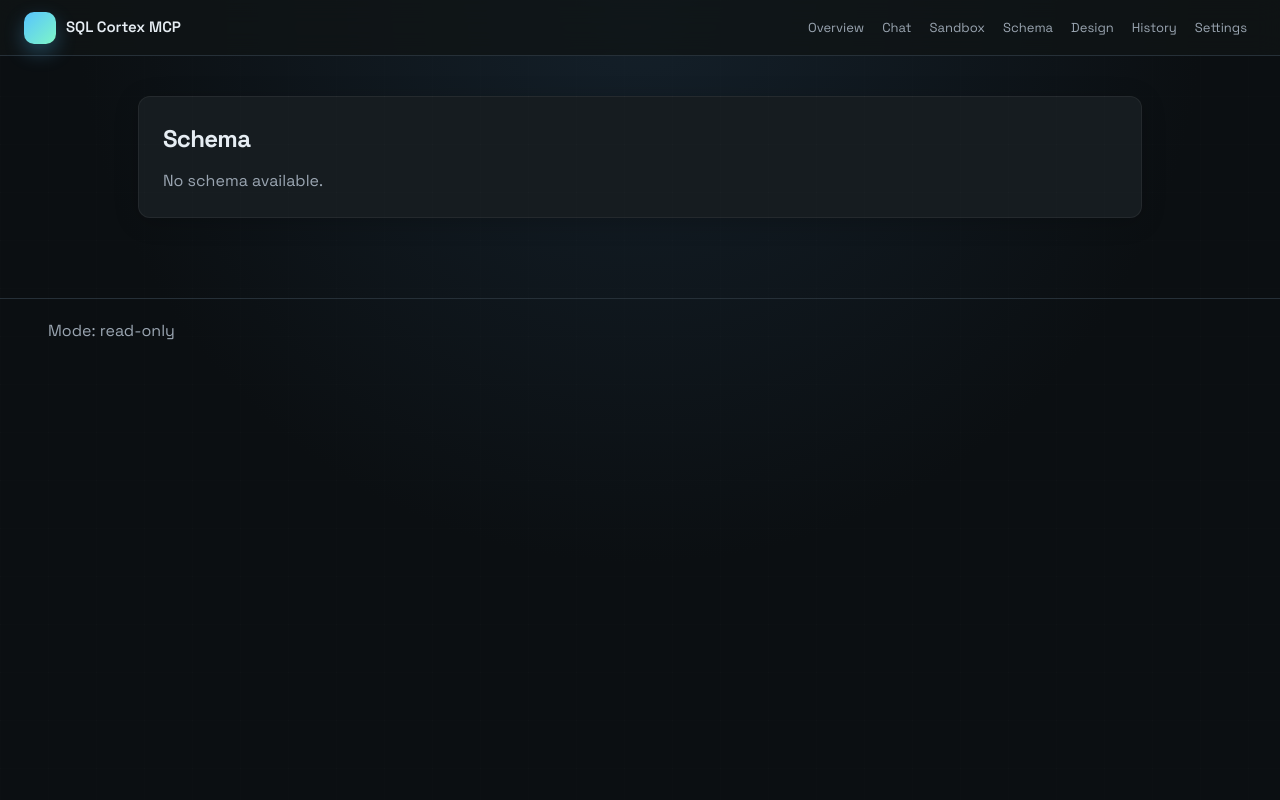
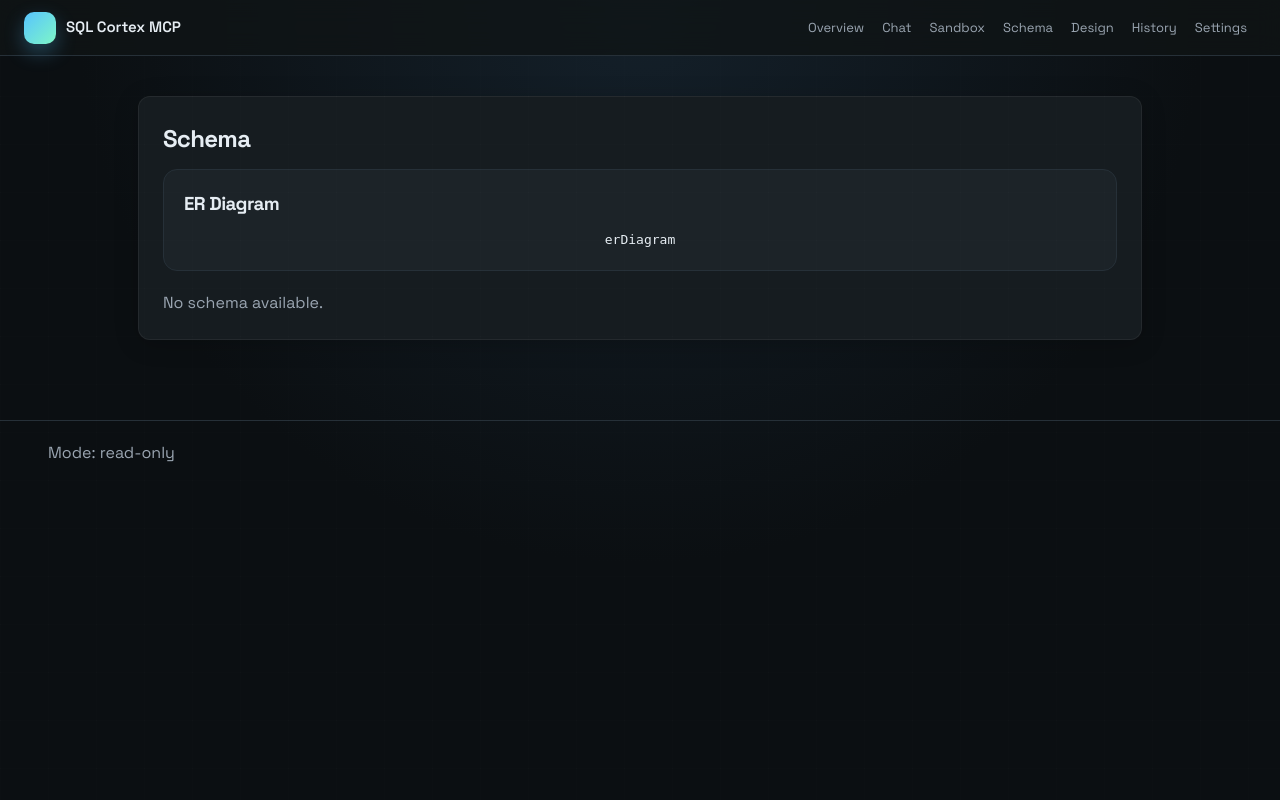
Before and after one commit to loglux/sql-cortex-mcp, a FastAPI app: page /schema in a window 1280 px wide. Run offline with FastAPI, Linux system fonts and the light colour scheme; some libraries are stand-ins or nearby versions.

Commit message:
Add Mermaid ER diagram to schema page showing table relationships

```diff
--- a/app/web/static/styles.css
+++ b/app/web/static/styles.css
@@ -280,6 +280,25 @@ textarea:hover {
 
 .muted {
   color: var(--muted);
+}
+
+.er-diagram {
+  background: var(--panel-2);
+  border: 1px solid var(--border);
+  border-radius: 14px;
+  padding: 20px;
+  margin-bottom: 20px;
+  overflow-x: auto;
+}
+
+.er-diagram h3 {
+  margin-bottom: 12px;
+}
+
+.er-diagram .mermaid {
+  background: transparent;
+  display: flex;
+  justify-content: center;
 }
 
 .schema-grid {
--- a/app/web/templates/schema.html
+++ b/app/web/templates/schema.html
@@ -4,6 +4,14 @@
 {% block content %}
 <section class="panel">
   <h2>Schema</h2>
+
+  {% if mermaid %}
+  <div class="er-diagram">
+    <h3>ER Diagram</h3>
+    <pre class="mermaid">{{ mermaid }}</pre>
+  </div>
+  {% endif %}
+
   {% if schema %}
     <div class="schema-grid">
       {% for table, info in schema.items() %}
@@ -48,4 +56,20 @@
     <p class="muted">No schema available.</p>
   {% endif %}
 </section>
+
+<script type="module">
+  import mermaid from 'https://cdn.jsdelivr.net/npm/mermaid@11/dist/mermaid.esm.min.mjs';
+  mermaid.initialize({
+    startOnLoad: true,
+    theme: 'dark',
+    themeVariables: {
+      primaryColor: '#1c2328',
+      primaryTextColor: '#e6edf3',
+      primaryBorderColor: '#57c4ff',
+      lineColor: '#7ef6c7',
+      secondaryColor: '#161c20',
+      tertiaryColor: '#0f1416',
+    }
+  });
+</script>
 {% endblock content %}
```
Also changed, not shown: app/web/routes.py (+32 -1 lines).
